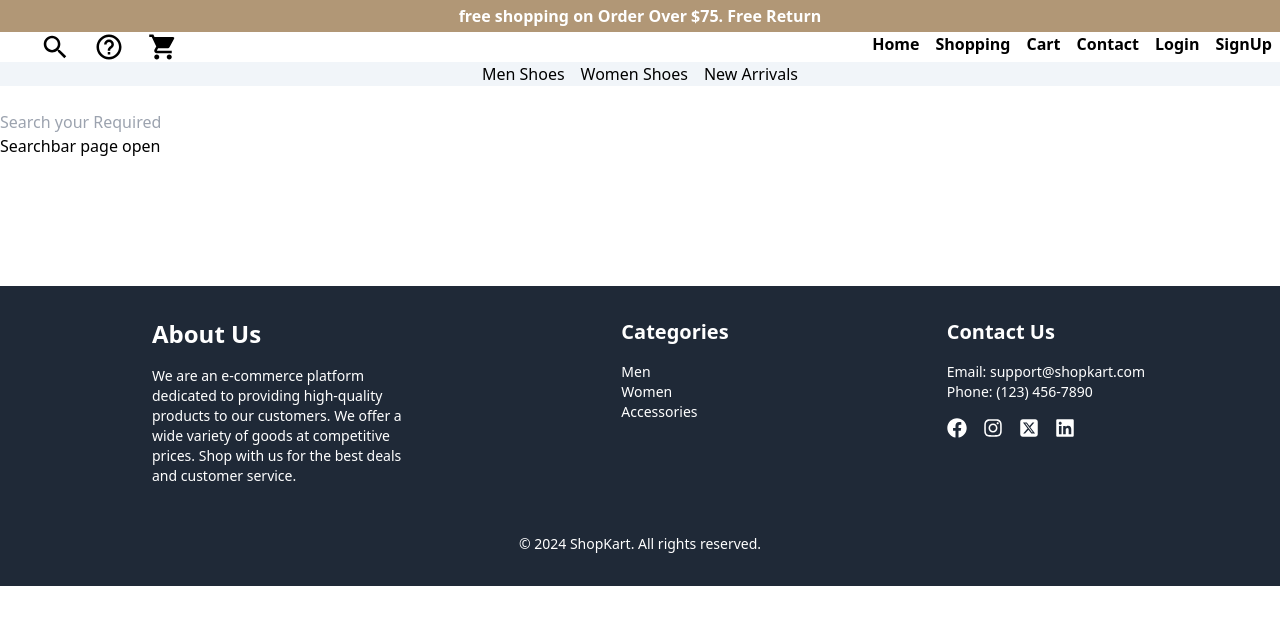
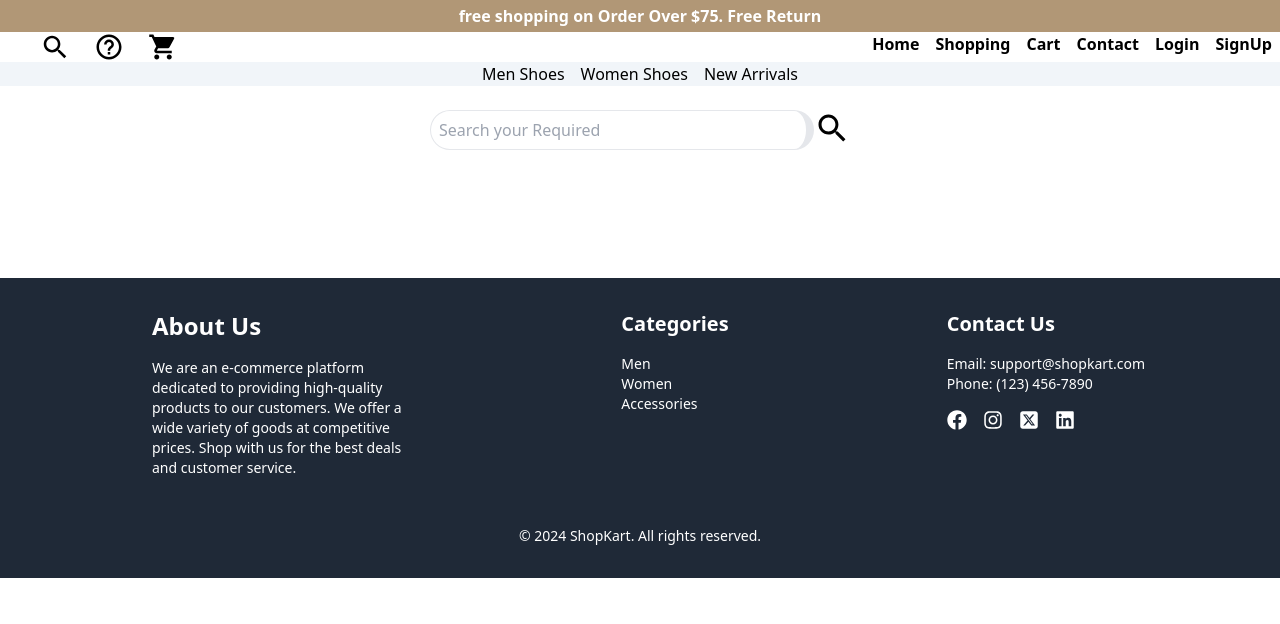
Before and after one commit to SensationProjectTraining/shopKart, a React (Vite) app: page /searchbar in a window 1280 px wide. Shown: the top 624 px of the page. Built offline with nearby package versions, Linux system fonts and the light colour scheme.

Commit message:
Feat: Searchbox Added

```diff
--- a/src/App.jsx
+++ b/src/App.jsx
@@ -22,7 +22,6 @@ const App = () => {
           <Route path="/" element={<Home/>} />
           <Route path="/Shopping" element={<Shopping/>}/>
           <Route path="/Cart" element={<Cart/>} />
-          <Route path="/shopping" element={<Shopping/>} />
           <Route path="/contact" element={<ContactUs/>} />
           <Route path="/login" element={<Login/>}/>
           <Route path="/signup" element={<SignUp/>}/>
--- a/src/components/Navbar.jsx
+++ b/src/components/Navbar.jsx
@@ -3,6 +3,7 @@ import { useUserContext } from "../Context/Context";
 import { IoMdSearch } from "react-icons/io";
 import { BiHelpCircle } from "react-icons/bi";
 import { MdShoppingCart } from "react-icons/md";
+import SearchBar from "./searchBar";
 
 const Navbar = () => {
   const { currentUser, logout } = useUserContext();
@@ -13,9 +14,11 @@ const Navbar = () => {
         free shopping on Order Over $75. Free Return
       </h1>
 
-      <div className="flex">
+      <div className="flex w-full">
         <div className="flex text-3xl gap-6 mx-10">
-        <Link to="/searchBar"><IoMdSearch/></Link>
+        <Link to="/searchBar">
+        <IoMdSearch/>
+        </Link>
         <Link><BiHelpCircle/></Link>
         <Link to="/Cart"><MdShoppingCart/></Link>
         </div>
@@ -30,7 +33,7 @@ const Navbar = () => {
             to="/Contact">Contact</Link>
           {currentUser ? (
             <>
-              <span className="px-2 font-bold hover:text-white hover:bg-blue-700">Welcome, {currentUser.username}</span>
+              <span className="px-2 font-bold hover:text-white uppercase hover:bg-blue-700">Welcome, {currentUser.username}</span>
               <button className="px-2 font-bold hover:text-white hover:bg-blue-700"
                 onClick={() => {
                   logout();
--- a/src/components/SearchBar.jsx
+++ b/src/components/SearchBar.jsx
@@ -1,10 +1,12 @@
-import React from 'react'
-
+import { IoMdSearch } from "react-icons/io";
 const SearchBar = () => {
+  function SearchClick(){
+    alert("SearchBox is Active")
+  }
   return (
-    <div>
-      <input type="search" placeholder='Search your Required'></input>
-      <h1>Searchbar page open</h1>
+    <div className='flex justify-center'>
+      <input className='w-96 text-1xl border rounded-full text-black border-r-8 red px-2 h-10' type="search" placeholder='Search your Required' />
+      <h1 className="text-4xl" onClick={SearchClick}>{<IoMdSearch/>}</h1>
     </div>
   )
 }
```
